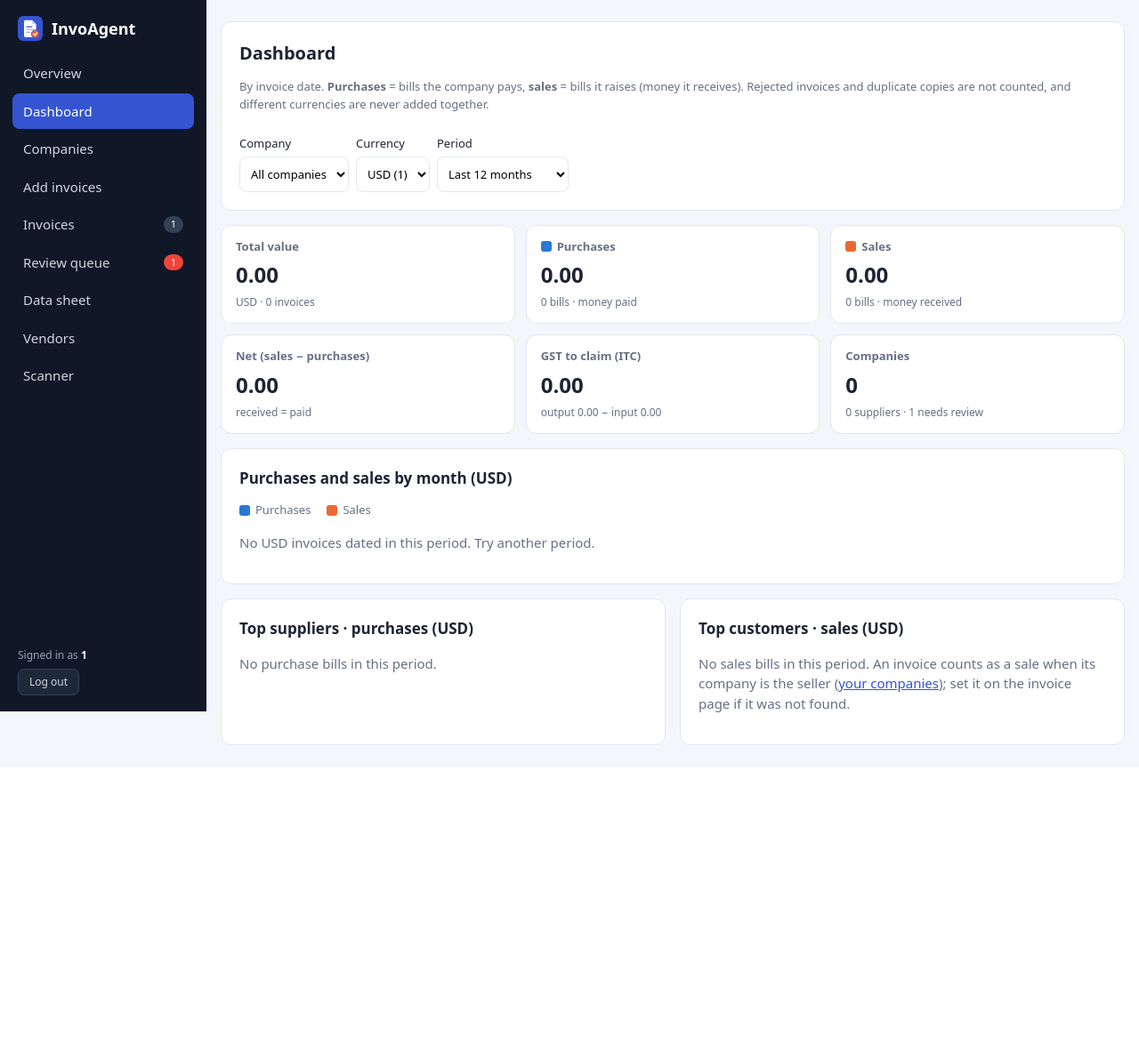
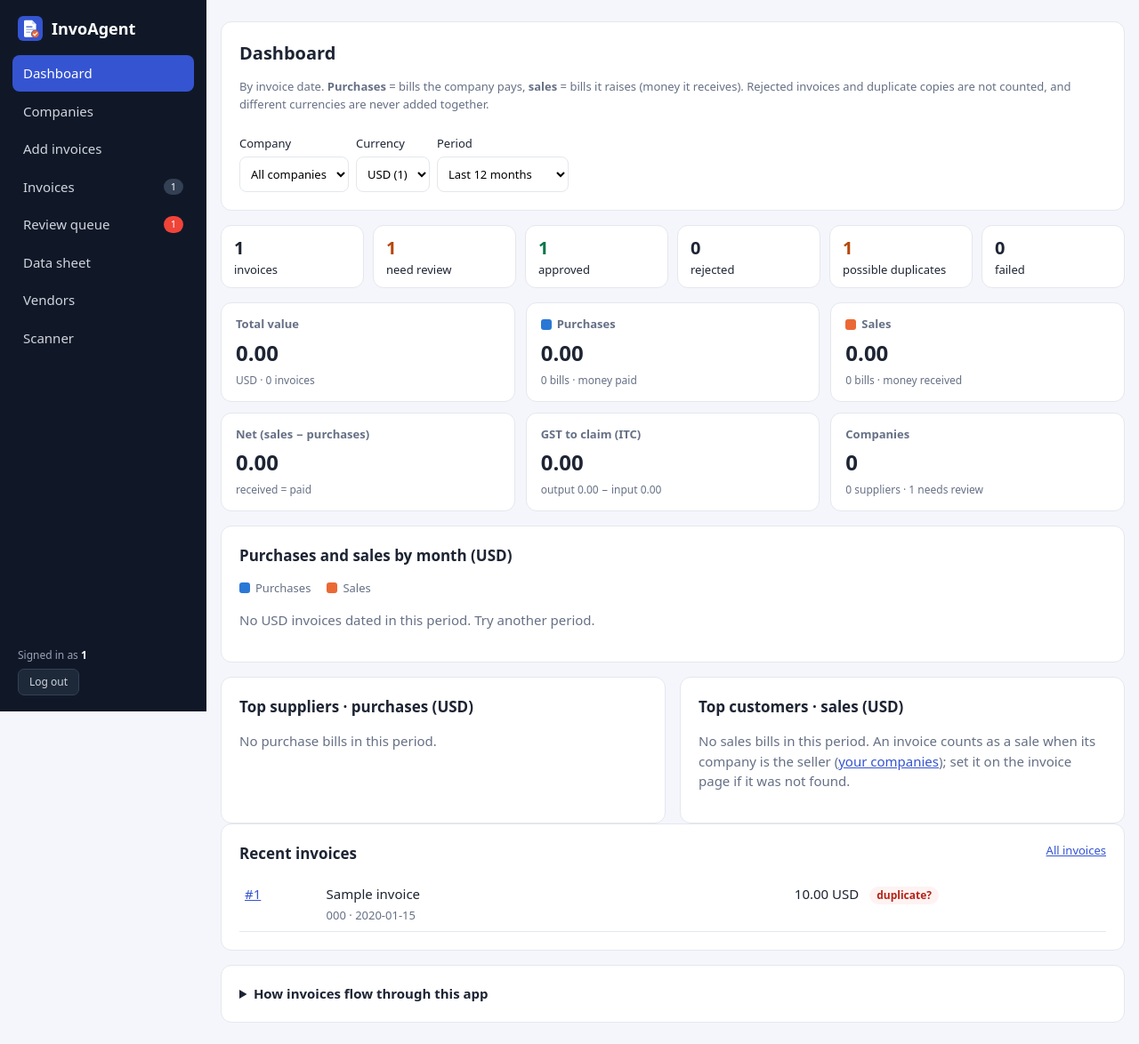
Before and after one commit to amit-sharma-ds/InvoAgent, a Flask app: page /dashboard in a window 1280 px wide. Shown: the whole page at 89% size. Before the commit the page ends 838 px from the top, so only its background shows below. Run offline with Flask 3, Linux system fonts and the light colour scheme; the visitor is signed in with stand-in values (Sample User, id 1); tables that the repository leaves empty hold one stand-in row (values such as "Sample post"); some libraries are stand-ins or nearby versions.

Commit message:
One start page: the Overview tab is part of the Dashboard
The Overview and the Dashboard both showed the money of the invoices. The Overview tab is gone: the
Dashboard is the start page ("/" opens it) and has what only the Overview had: the counts of all
invoices (need review, approved, rejected, possible duplicates, failed) under the filters, the recent
invoices below the charts, and "How invoices flow through this app" folded at the bottom. The amounts
per currency were already on the Dashboard (the Currency choice).

Tests: 183 passed, 4 skipped.

Co-Authored-By: Claude Opus 5.5 <noreply@anthropic.com>

```diff
--- a/app.py
+++ b/app.py
@@ -1,6 +1,6 @@
 """Flask web app for the invoice parser.
 
-Sidebar tabs: Overview, Dashboard, Companies, Upload (files, phone camera photo, paste), Invoices,
+Sidebar tabs: Dashboard (the start page), Companies, Upload (files, phone camera photo, paste), Invoices,
 Review queue, Data sheet, Vendors, Scanner.
 Data: MongoDB when MONGODB_URI is set (shared by every computer and the server), else SQLite in
 data/live (see config.py).
@@ -288,7 +288,8 @@ def _store_and_process(name, data, company=None):
 # --- pages -------------------------------------------------------------------------------
 @app.get("/")
 def index():
-    return render_template("overview.html", overview=store().overview())
+    """The Dashboard is the start page (it also has what the Overview tab had: counts and recent invoices)."""
+    return redirect(url_for("dashboard"))
 
 
 @app.get("/upload")
@@ -399,7 +400,7 @@ def dashboard():
     data["vendor_max"] = max((v["total"] or 0 for v in data["vendors"]), default=0) or 1
     data["customer_max"] = max((v["total"] or 0 for v in data["customers"]), default=0) or 1
     data["company_max"] = max((max(c["debit"], c["credit"]) for c in data["company_rows"]), default=0) or 1
-    return render_template("dashboard.html", d=data, periods=[("12m", "Last 12 months"),
+    return render_template("dashboard.html", d=data, ov=store().overview(), periods=[("12m", "Last 12 months"),
                            ("fy", "This financial year"), ("lfy", "Last financial year"), ("all", "All years")])
 
 
--- a/static/style.css
+++ b/static/style.css
@@ -143,6 +143,13 @@ table.kv th { width: 40%; font-weight: 600; color: var(--muted); }
 .empty { display: flex; flex-wrap: wrap; gap: 10px; align-items: center; }
 .empty p { flex-basis: 100%; margin: 0 0 6px; }
 .steps li { margin-bottom: 6px; }
+.stat-strip { grid-template-columns: repeat(6, minmax(0, 1fr)); gap: 10px; }
+@media (max-width: 1180px) { .stat-strip { grid-template-columns: repeat(3, minmax(0, 1fr)); } }
+@media (max-width: 520px) { .stat-strip { grid-template-columns: repeat(2, minmax(0, 1fr)); } }
+.stat-strip .stat { padding: 10px 14px; font-size: 13px; }
+.stat-strip .stat-num { font-size: 20px; }
+.how-it-works summary { cursor: pointer; font-weight: 600; }
+.how-it-works[open] summary { margin-bottom: 8px; }
 th.num, td.num { text-align: right; font-variant-numeric: tabular-nums; }
 .btn.danger { background: #d92d20; }
 .btn.busy { opacity: .6; }
--- a/templates/base.html
+++ b/templates/base.html
@@ -11,11 +11,10 @@
 <body>
 <div class="shell">
   <aside class="sidebar">
-    <a class="brand" href="{{ url_for('index') }}"><img class="brand-logo" src="{{ url_for('static', filename='logo.svg') }}" alt="" width="28" height="28"> InvoAgent</a>
+    <a class="brand" href="{{ url_for('dashboard') }}"><img class="brand-logo" src="{{ url_for('static', filename='logo.svg') }}" alt="" width="28" height="28"> InvoAgent</a>
 
     <nav class="side-nav">
       {% set tabs = [
-        ('index', 'Overview', none),
         ('dashboard', 'Dashboard', none),
         ('companies', 'Companies', none),
         ('upload_page', 'Add invoices', none),
--- a/templates/dashboard.html
+++ b/templates/dashboard.html
@@ -51,6 +51,17 @@
     {% endif %}
   </div>
 </section>
+
+{% if ov.total %}
+<section class="stat-grid stat-strip" aria-label="Invoices of all companies">
+  <a class="stat" href="{{ url_for('invoices') }}"><span class="stat-num">{{ ov.total }}</span><span>invoices{% if d.company %} · all companies{% endif %}</span></a>
+  <a class="stat warn" href="{{ url_for('invoices', review='1') }}"><span class="stat-num">{{ ov.needs_review }}</span><span>need review</span></a>
+  <a class="stat good" href="{{ url_for('invoices', rstatus='approved') }}"><span class="stat-num">{{ ov.review.get('approved', 0) }}</span><span>approved</span></a>
+  <a class="stat" href="{{ url_for('invoices', rstatus='rejected') }}"><span class="stat-num">{{ ov.review.get('rejected', 0) }}</span><span>rejected</span></a>
+  <a class="stat warn" href="{{ url_for('invoices', review='1') }}"><span class="stat-num">{{ ov.duplicates }}</span><span>possible duplicates</span></a>
+  <a class="stat" href="{{ url_for('invoices', status='failed') }}"><span class="stat-num">{{ ov.failed }}</span><span>failed</span></a>
+</section>
+{% endif %}
 
 {% if not d.currencies %}
 <section class="card empty">
@@ -225,4 +236,39 @@
   </div>
 </section>
 {% endif %}
+
+{% if ov.recent %}
+<section class="card">
+  <div class="result-head">
+    <h2>Recent invoices</h2>
+    <a class="small" href="{{ url_for('invoices') }}">All invoices</a>
+  </div>
+  <div class="table-wrap"><table class="kv">
+    <tbody>
+      {% for r in ov.recent %}
+        <tr data-href="{{ url_for('invoice_detail', invoice_id=r.id) }}">
+          <td><a href="{{ url_for('invoice_detail', invoice_id=r.id) }}">#{{ r.id }}</a></td>
+          <td>{{ r.seller_name or r.file_name }}<br><span class="muted small">{{ r.invoice_number or 'no number' }} · {{ r.invoice_date or 'no date' }}</span></td>
+          <td class="num">{% if r.total is not none %}{{ r.total | amount(r.currency) }} {{ r.currency or '' }}{% endif %}</td>
+          <td>{% if r.status != 'done' %}<span class="status {{ r.status }}">{{ r.status }}</span>
+              {% elif r.duplicate_of %}<span class="status failed">duplicate?</span>
+              {% elif r.needs_review %}<span class="status queued">review</span>
+              {% else %}<span class="status {{ r.review_status or 'pending' }}">{{ r.review_status or 'pending' }}</span>{% endif %}</td>
+        </tr>
+      {% endfor %}
+    </tbody>
+  </table></div>
+</section>
+{% endif %}
+
+<details class="card how-it-works">
+  <summary>How invoices flow through this app</summary>
+  <ol class="steps">
+    <li><strong>Capture</strong>: upload PDFs / photos / ZIPs, import a folder, take a phone photo or paste a copied picture (all on the Add invoices page).</li>
+    <li><strong>Extract</strong>: number, dates, seller, buyer, GSTINs, line items, tax and totals are read automatically.</li>
+    <li><strong>Check</strong>: totals must add up, GSTINs must be valid, CGST must equal SGST, the same invoice must not come twice.</li>
+    <li><strong>Review</strong>: anything doubtful lands in the <a href="{{ url_for('invoices', review='1') }}">Review queue</a>. Correct values, then approve or reject.</li>
+    <li><strong>Export</strong>: the <a href="{{ url_for('data_sheet') }}">Data sheet</a> gives all data as Excel / CSV for accounting.</li>
+  </ol>
+</details>
 {% endblock %}
```
Also changed, not shown: templates/overview.html (deleted, +0 -71 lines), tests/test_app.py (+12 -5 lines), README.md.
